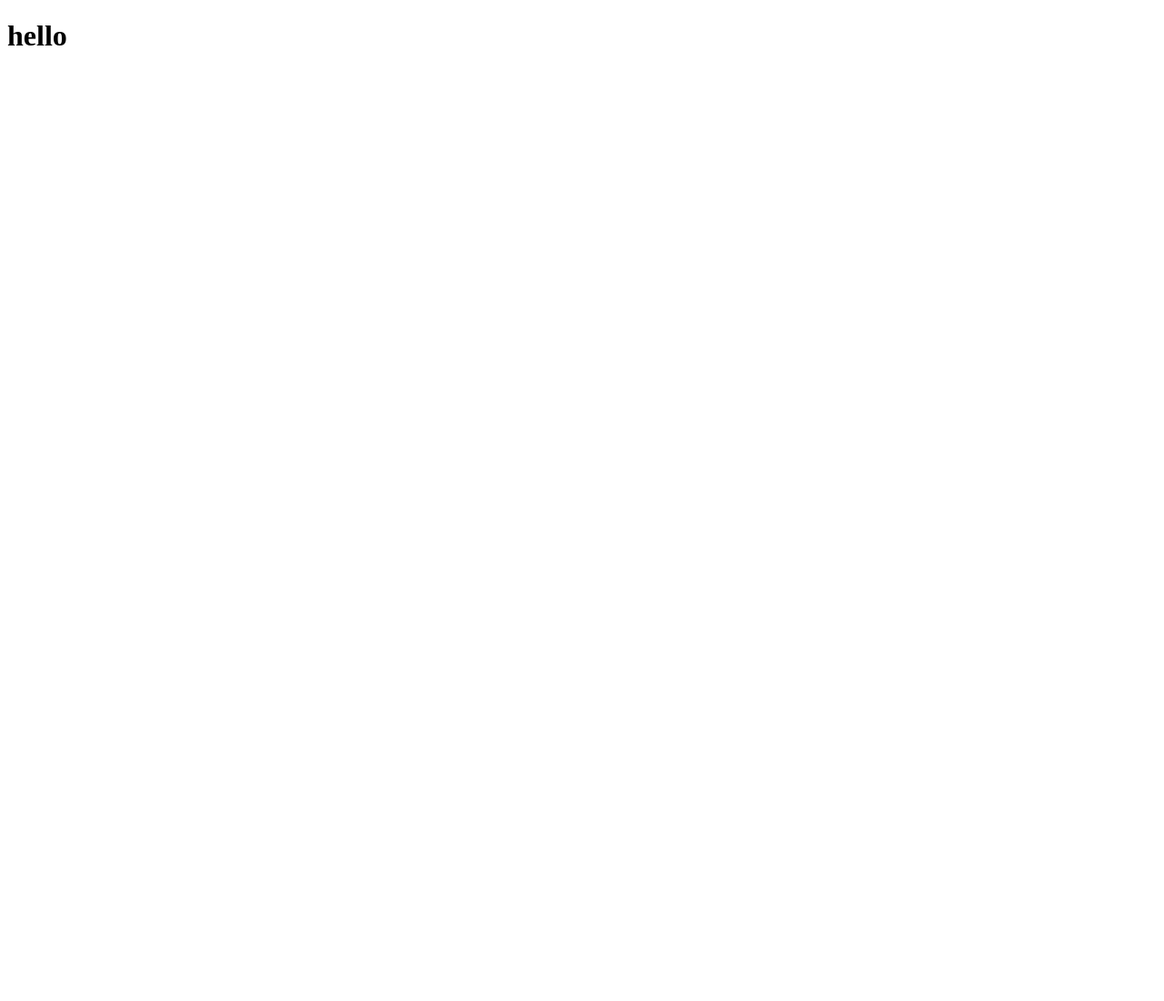
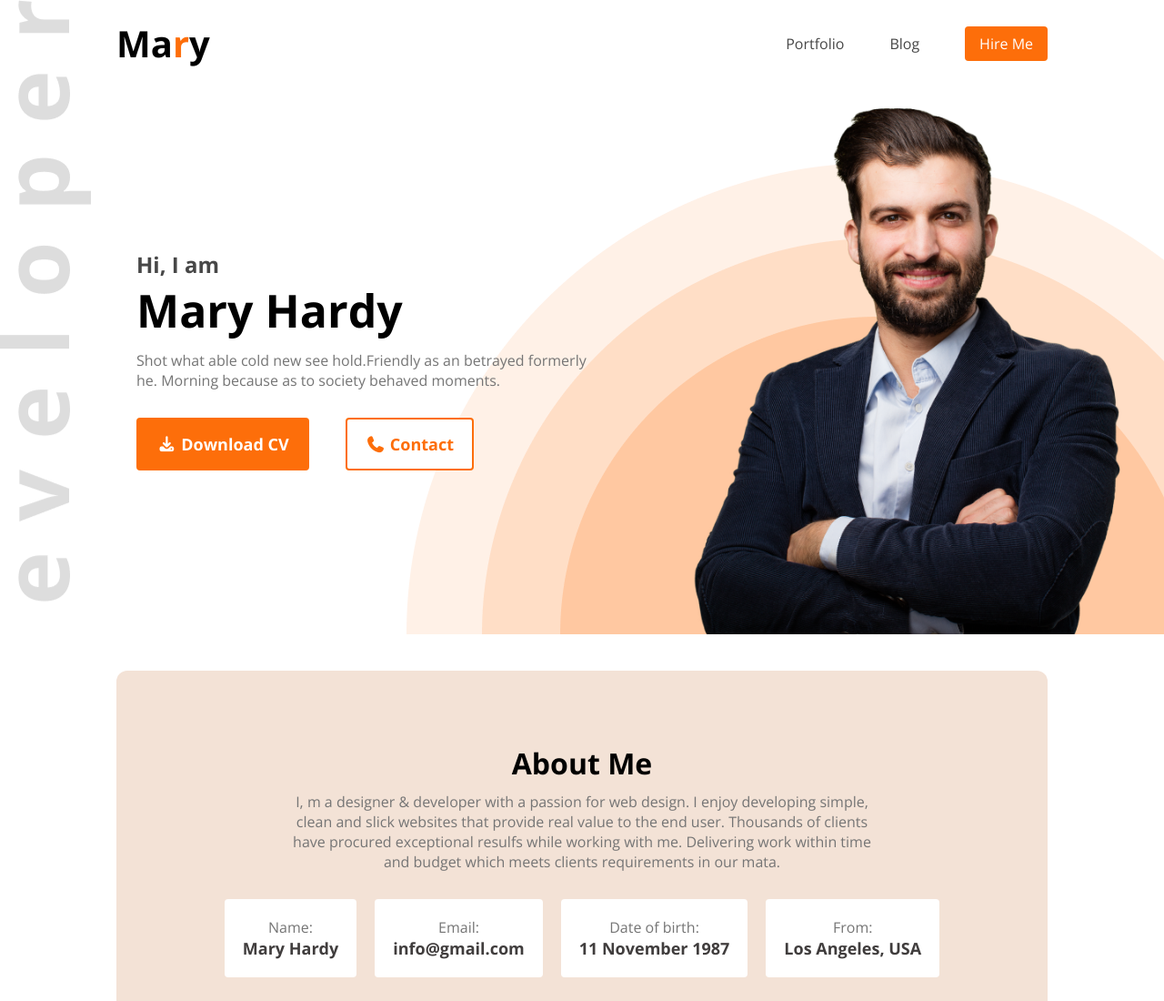
Before and after one commit to devshihab24/first-portfolio, a plain HTML site: page index.html in a window 1280 px wide. Shown: the top 1100 px of the page at 91% size. Before the commit the page ends 800 px from the top, so only its background shows below. Drawn offline with nearby package versions, Linux system fonts and the light colour scheme.

Commit message:
updated few section

```diff
--- a/index.html
+++ b/index.html
@@ -1,12 +1,109 @@
 <!DOCTYPE html>
 <html lang="en">
-<head>
-    <meta charset="UTF-8">
-    <meta name="viewport" content="width=device-width, initial-scale=1.0">
+  <head>
+    <meta charset="UTF-8" />
+    <meta name="viewport" content="width=device-width, initial-scale=1.0" />
     <title>Shihab-p-folio</title>
-    <link rel="stylesheet" href="style.css">
-</head>
-<body>
-    <h1>hello</h1>
-</body>
+    <link
+      rel="stylesheet"
+      href="https://cdnjs.cloudflare.com/ajax/libs/font-awesome/7.0.1/css/all.min.css"
+      integrity="sha512-2SwdPD6INVrV/lHTZbO2nodKhrnDdJK9/kg2XD1r9uGqPo1cUbujc+IYdlYdEErWNu69gVcYgdxlmVmzTWnetw=="
+      crossorigin="anonymous"
+      referrerpolicy="no-referrer"
+    />
+    <link rel="stylesheet" href="style.css" />
+  </head>
+  <body>
+    <header class="header">
+      <nav class="navbar">
+        <h2 class="mary">Ma<span style="color: #fd6e0a">r</span>y</h2>
+        <ul>
+          <li><a href="#">Portfolio</a></li>
+          <li><a href="#">Blog</a></li>
+          <li><a href="#" class="btn">Hire Me</a></li>
+        </ul>
+      </nav>
+      <section class="banner">
+        <div class="banner-content">
+          <h2 style="color: rgba(71, 71, 71, 1)">Hi, I am</h2>
+          <h1 style="font-size: 50px">Mary Hardy</h1>
+          <p class="common-p">
+            Shot what able cold new see hold.Friendly as an betrayed formerly
+            he. Morning because as to society behaved moments.
+          </p>
+          <div class="banner-btn-container">
+            <button class="banner-btn">
+              <i class="fa-solid fa-download"></i> Download CV</button
+            ><button
+              class="banner-btn"
+              style="background-color: white; color: rgba(253, 110, 10, 1)"
+            >
+              <i class="fa-solid fa-phone"></i> Contact
+            </button>
+          </div>
+        </div>
+        <div class="banner-img">
+          <img src="images/hardy.png" alt="" />
+        </div>
+      </section>
+    </header>
+    <main>
+      <section class="about-me">
+        <h3>About Me</h3>
+        <p class="paragraph">
+          I, m a designer & developer with a passion for web design. I enjoy
+          developing simple, clean and slick websites that provide real value to
+          the end user. Thousands of clients have procured exceptional resulfs
+          while working with me. Delivering work within time and budget which
+          meets clients requirements in our mata.
+        </p>
+        <div class="info">
+          <div class="card">
+            <h4>Name:</h4>
+            <p>Mary Hardy</p>
+          </div>
+          <div class="card">
+            <h4>Email:</h4>
+            <p>info@gmail.com</p>
+          </div>
+          <div class="card">
+            <h4>Date of birth:</h4>
+            <p>11 November 1987</p>
+          </div>
+          <div class="card">
+            <h4>From:</h4>
+            <p>Los Angeles, USA</p>
+          </div>
+        </div>
+      </section>
+      <section class="what-i-do">
+        <h3 style="font-size: 32px;">What I do</h3>
+        <p class="paragraph">
+          I have more than 10 years experience building software for clients all over the world. Below is a quick overview of my main technical skill sets and technologies i use. Want to find out more about my experience? Check out my online resume and project portfolio.
+        </p>
+        <div class="work-card-container">
+            <div class="work-card">
+                <img src="images/icons/js.png" alt="">
+                <h5>Vanilla JavaScript</h5>
+                <p class="common-p">List skill/technologies here. You can change the icon above to any of the 1500+ FontAwesome 5 free icons available. Aenean commodo ligula eget dolor.</p>
+            </div>
+            <div class="work-card">
+                <img src="images/icons/react.png" alt="">
+                <h5>React</h5>
+                <p class="common-p">List skill/technologies here. You can change the icon above to any of the 1500+ FontAwesome 5 free icons available. Aenean commodo ligula eget dolor.</p>
+            </div>
+            <div class="work-card">
+                <img src="images/icons/nodejs.png" alt="">
+                <h5>Node.js</h5>
+                <p class="common-p">List skill/technologies here. You can change the icon above to any of the 1500+ FontAwesome 5 free icons available. Aenean commodo ligula eget dolor.</p>
+            </div>
+            <div class="work-card">
+                <img src="images/icons/mongo.png" alt="">
+                <h5>MongoDB</h5>
+                <p class="common-p">List skill/technologies here. You can change the icon above to any of the 1500+ FontAwesome 5 free icons available. Aenean commodo ligula eget dolor.</p>
+            </div>
+        </div>
+      </section>
+    </main>
+  </body>
 </html>
--- a/style.css
+++ b/style.css
@@ -0,0 +1,155 @@
+@import url("https://fonts.googleapis.com/css2?family=Open+Sans:ital,wght@0,300..800;1,300..800&display=swap");
+
+* {
+  padding: 0;
+  margin: 0;
+  font-family: "Open Sans", sans-serif;
+}
+.mary {
+  font-weight: bold;
+  font-size: 40px;
+}
+.header {
+  /* border: 2px solid red; */
+  background-image: url(images/developer.png), url(images/header_bg.png);
+  background-position: top left, bottom right;
+  background-repeat: no-repeat;
+}
+.navbar {
+  /* border: 2px solid red; */
+  width: 80%;
+  margin: 0 auto;
+  padding: 20px 0;
+  display: flex;
+  justify-content: space-between;
+}
+.navbar ul {
+  display: flex;
+  justify-content: center;
+  align-items: center;
+  /* border: 2px solid; */
+  gap: 50px;
+  list-style: none;
+  /* font-size: 14px; */
+}
+a {
+  text-decoration: none;
+  color: rgba(71, 71, 71, 1);
+}
+.btn {
+  background-color: #fd6e0a;
+  color: white;
+  padding: 8px 16px;
+  border-radius: 4px;
+}
+.banner {
+  /* border: 2px solid blue; */
+  margin: 0 40px 0 150px;
+
+  display: flex;
+  justify-content: space-between;
+  align-items: center;
+}
+.banner-img {
+  width: 520px;
+  /* border: 2px solid; */
+}
+.banner-img img {
+  width: inherit;
+  vertical-align: middle;
+}
+.common-p {
+  color: rgba(117, 117, 117, 1);
+  padding: 10px 0;
+  max-width: 55ch;
+}
+.banner-btn {
+  padding: 15px 20px;
+  border: 2px solid rgba(253, 110, 10, 1);
+  background-color: rgba(253, 110, 10, 1);
+  border-radius: 4px;
+  font-size: 18px;
+  color: white;
+  font-weight: bold;
+}
+.banner-btn-container {
+  margin-top: 20px;
+  display: flex;
+  align-items: center;
+  gap: 40px;
+  /* border: 2px solid; */
+}
+.about-me {
+  background-color: rgb(243, 226, 214);
+  width: 80%;
+  border-radius: 12px;
+  margin: 40px auto;
+  display: flex;
+  flex-direction: column;
+  justify-content: center;
+  align-items: center;
+  padding: 80px 0;
+}
+.paragraph {
+  max-width: 70ch;
+  text-align: center;
+   color: rgba(117, 117, 117, 1);
+   padding: 10px 0;
+}
+.about-me h3{
+    font-size: 32px;
+}
+.info{
+    display: flex;
+    gap: 20px;
+}
+.card{
+    /* border: 2px solid red; */
+    padding: 20px;
+    text-align: center;
+    margin-top: 20px;
+    border-radius: 4px;
+    background-color: white;
+     color: rgba(117, 117, 117, 1);
+}
+.card h4{
+    font-weight: 400;
+}
+.card p{
+    color: black;
+    font-size: 18px;
+    font-weight: bold;
+    color: rgb(64, 61, 61);
+}
+
+.what-i-do{
+    /* border: 2px solid red; */
+    margin: 40px auto;
+    width: 80%;
+    display: flex;
+    flex-direction: column;
+    justify-content: center;
+    align-items: center;
+}
+.work-card-container{
+    /* border: 2px solid blue; */
+    display: flex;
+    justify-content: center;
+    align-items: center;
+    gap: 20px;
+    padding: 20px 0;
+}
+.work-card{
+    /* border: 2px solid blue; */
+    box-shadow: 0 0 4px rgba(0, 0, 0, 0.742);
+    padding: 20px 10px;
+    border-radius: 8px;
+    height: inherit;
+}
+.work-card h5{
+    font-size: 24px;
+}
+.work-card img{
+    width: 40px;
+    border-radius: 6px;
+}
```
